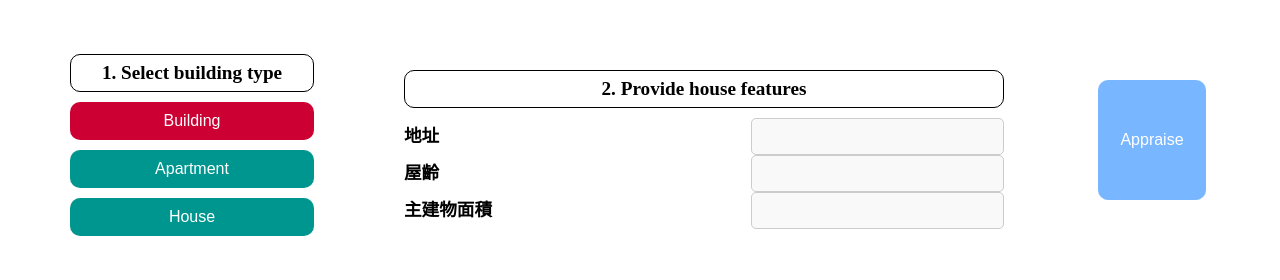
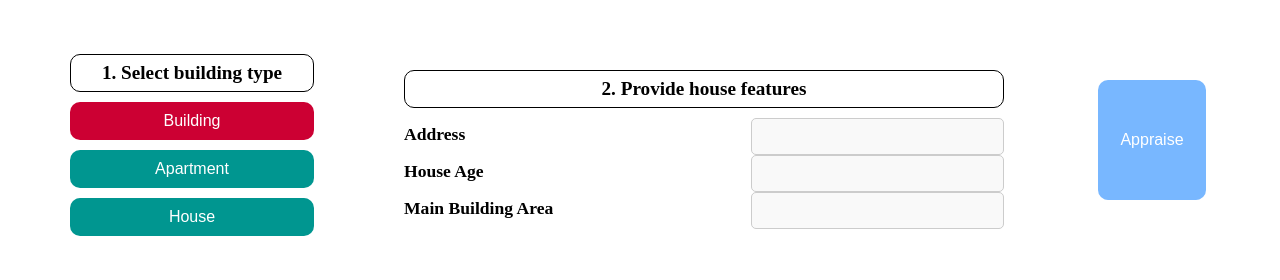
Before and after one commit to benwangtch/express_v0, a Flask app: page / in a window 1280 px wide. Shown: the part 56-336 px from the top of the page. Run offline with Flask 3, Linux system fonts and the light colour scheme; some libraries are stand-ins or nearby versions.

Commit message:
final ver 1

```diff
--- a/inference.py
+++ b/inference.py
@@ -23,5 +23,5 @@ def inference(type,inferenceData, inputData):
     gbm = joblib.load(f'./lgbm/{type}all.pkl')
     pred = gbm.predict(inferenceData)
 
-    output = {'addr':inputData['addr'],'x座標':inferenceData['x座標'][0],'y座標':inferenceData['y座標'][0],'far':inferenceData['far'][0], 'house_age':inferenceData['house_age'][0], '土地移轉總面積(坪)':inferenceData['土地移轉總面積(坪)'][0], '建物移轉總面積(坪)':inferenceData['建物移轉總面積(坪)'][0],'population_density':inferenceData['population_density'][0], '主建物面積':inferenceData['主建物面積'][0], 'n_c_1000':inferenceData['n_c_1000'][0],'price_pin':pred[0] }
+    output = {'type':inputData['type'],'addr':inputData['addr'],'x座標':inferenceData['x座標'][0],'y座標':inferenceData['y座標'][0],'far':inferenceData['far'][0], 'house_age':inferenceData['house_age'][0], '土地移轉總面積(坪)':inferenceData['土地移轉總面積(坪)'][0], '建物移轉總面積(坪)':inferenceData['建物移轉總面積(坪)'][0],'population_density':inferenceData['population_density'][0], '主建物面積':inferenceData['主建物面積'][0], 'n_c_1000':inferenceData['n_c_1000'][0],'車位移轉總面積(坪)':inferenceData['車位移轉總面積(坪)'][0],'total_floor':inferenceData['total_floor'][0],'lat':inputData['lat'],'lon':inputData['lon'],'price_pin':pred[0] }
     return output
--- a/static/scripts/map.js
+++ b/static/scripts/map.js
@@ -80,7 +80,7 @@ function buildContent(property) {
         <div>
             <i aria-hidden="true" class="fa fa-ruler fa-lg size" title="size"></i>
             <span class="fa-sr-only">size</span>
-            <span>${property.size} ft<sup>2</sup></span>
+            <span>${property.size} </span>
         </div>
         </div>
     </div>
@@ -88,17 +88,24 @@ function buildContent(property) {
   return content;
 }
 
-async function initMap(properties) {
+async function initMap(properties,lat,lon,zoom,notInit) {
   // Request needed libraries.
   const { Map } = await google.maps.importLibrary("maps");
   const { AdvancedMarkerElement } = await google.maps.importLibrary("marker");
   const { LatLng } = await google.maps.importLibrary("core");
-  const center = new LatLng(23.7000, 121.0794);
+  const center = new LatLng(lat, lon);
   const map = new Map(document.getElementById("map"), {
-    zoom: 7.5,
+    zoom: zoom,
     center,
     mapId: "4504f8b37365c3d0",
   });
+  if(notInit){
+    var marker = new google.maps.Marker({
+      position: center,
+      title:"Input Location"
+    });
+    marker.setMap(map);
+  }
 
   for (const property of properties) {
     const AdvancedMarkerElement = new google.maps.marker.AdvancedMarkerElement({
@@ -114,4 +121,4 @@ async function initMap(properties) {
   }
 }
 
-initMap(properties);
+initMap(properties,23.7000, 121.0794,7.5,false);
--- a/static/scripts/user.js
+++ b/static/scripts/user.js
@@ -62,7 +62,7 @@ async function sendData() {
     }
     xhr.send();
 
-    await sleep(7000);
+    await sleep(8000);
     loader.style.display = 'none';
     submitBtn.style.display = 'block';
 
@@ -70,11 +70,11 @@ async function sendData() {
 
 
     // add marker to map
-    initMap(result['map']);
+    initMap(result['map'],result['lat'], result['lon'],17,true);
 
     // disply result as a form
-    initTable(result['table']);
-    initOutput(result['input']);
+    initTable(result['table'],result['color']);
+    initOutput(result['input'], result['thColor']);
 }
 
 
@@ -120,14 +120,15 @@ function collectFormData() {
     }
 
 }
+roundTo = function( num, decimal ) { return Math.round( ( num + Number.EPSILON ) * Math.pow( 10, decimal ) ) / Math.pow( 10, decimal ); }
 
 function parseResponse(groupData, response) {
-    const properties = [
+    var properties = [
         {
           address: "台南市東區青年路454號",
           description: "Tainan House",
           price: "$ 305803.863048/pin",
-          type: "home",
+          type: "building",
           bed: 4,
           bath: 3,
           size: 200,
@@ -140,7 +141,7 @@ function parseResponse(groupData, response) {
           address: "台南市東區勝利路75號",
           description: "Tainan House",
           price: "$ 297682.725384/pin",
-          type: "home",
+          type: "building",
           bed: 5,
           bath: 4,
           size: 700,
@@ -153,7 +154,33 @@ function parseResponse(groupData, response) {
             address: "台南市東區青年路454號",
           description: "Tainan House",
           price: "$ 307335.567368",
-          type: "home",
+          type: "building",
+          bed: 4,
+          bath: 3,
+          size: 200,
+          position: {
+            lat: 22.990939981766,
+            lng: 120.217639999566,
+          },
+        },
+        {
+            address: "台南市東區青年路454號",
+          description: "Tainan House",
+          price: "$ 307335.567368",
+          type: "building",
+          bed: 4,
+          bath: 3,
+          size: 200,
+          position: {
+            lat: 22.990939981766,
+            lng: 120.217639999566,
+          },
+        },
+        {
+            address: "台南市東區青年路454號",
+          description: "Tainan House",
+          price: "$ 307335.567368",
+          type: "building",
           bed: 4,
           bath: 3,
           size: 200,
@@ -163,9 +190,43 @@ function parseResponse(groupData, response) {
           },
         },
     ];
-    var renderFeatures = ['addr', 'far', 'house_age', '土地移轉總面積(坪)', '建物移轉總面積(坪)', 'population_density', '主建物面積', 'n_c_1000', 'price_pin']
+    var mapRenderFeatures = ['addr','lat','lon','建物現況格局-房','建物現況格局-衛','主建物面積','price_pin']
+
+    var thColor = 0;
+    var renderFeatures = [];
+    var houseRenderFeatures = ['addr', 'far', 'house_age', '土地移轉總面積(坪)', '建物移轉總面積(坪)', 'total_floor', '車位移轉總面積(坪)','population_density', '主建物面積', 'n_c_1000', 'price_pin']
+    var apartmentRenderFeatures = ['addr', 'house_age','total_floor', '車位移轉總面積(坪)','far', '土地移轉總面積(坪)', '建物移轉總面積(坪)', 'population_density', '主建物面積', 'n_c_1000', 'price_pin']
+    var buildingRenderFeatures = ['addr', 'house_age','主建物面積','far', '土地移轉總面積(坪)', '建物移轉總面積(坪)', 'population_density','total_floor', '車位移轉總面積(坪)', 'n_c_1000', 'price_pin']
+
+    if(response['output']['type']=='apartment'){
+        renderFeatures = apartmentRenderFeatures;
+        thColor = 4;
+    }else if(response['output']['type']=='house'){
+        renderFeatures = houseRenderFeatures;
+        thColor = 5;
+    }else{
+        renderFeatures = buildingRenderFeatures;
+        thColor = 3;
+    }
+
+    var mapGroupData = [
+        ['addr','lat','lon','建物現況格局-房','建物現況格局-衛','主建物面積','price_pin'],
+        ['','','','','','',''],
+        ['','','','','','',''],
+        ['','','','','','',''],
+        ['','','','','','',''],
+        ['','','','','','','']
+    ]
+    var colors = [
+        ['地址', '容積率', '屋齡', '土地移轉總面積(坪)', 'total_floor', '車位移轉總面積(坪)', '建物移轉總面積(坪)', 'population_density', '主建物面積', 'YIMBY_1000', 'price_pin'],
+        ['black', 'black', 'black', 'black', 'black', 'black', 'black', 'black', 'black'],
+        ['black', 'black', 'black', 'black', 'black', 'black', 'black', 'black', 'black'],
+        ['black', 'black', 'black', 'black', 'black', 'black', 'black', 'black', 'black'],
+        ['black', 'black', 'black', 'black', 'black', 'black', 'black', 'black', 'black'],
+        ['black', 'black', 'black', 'black', 'black', 'black', 'black', 'black', 'black'],
+    ];
     var outputGroupData = [
-        ['地址', '容積率', '屋齡', '土地移轉總面積(坪)', '建物移轉總面積(坪)', 'population_density', '主建物面積', 'YIMBY_1000', 'price_pin'],
+        ['地址', '容積率', '屋齡', '土地移轉總面積(坪)', 'total_floor', '車位移轉總面積(坪)', '建物移轉總面積(坪)', 'population_density', '主建物面積', 'YIMBY_1000', 'price_pin'],
         ['', '1.584118', '33.232033', '3.023834', '3.483861', '4049.0', '4.679535', '112.0', '305803.863048'],
         ['', '1.584118', '33.993155', '3.023834', '3.483861', '4049.0', '4.679535', '112.0', '297682.725384'],
         ['', '1.584118', '33.993155', '3.023834', '3.483861', '6330.0', '4.679535', '112.0', '297682.725384'],
@@ -173,38 +234,161 @@ function parseResponse(groupData, response) {
         ['', '1.584118', '33.232033', '3.023834', '3.483861', '8164.0', '4.679535', '112.0', '307335.567368'],
     ];
     var outputInputData = [
-        ['地址', '容積率', '屋齡', '土地移轉總面積(坪)', '建物移轉總面積(坪)', 'population_density', '主建物面積', 'YIMBY_1000', 'price_pin'],
+        ['地址', '容積率', '屋齡', '土地移轉總面積(坪)', 'total_floor', '車位移轉總面積(坪)', '建物移轉總面積(坪)', 'population_density', '主建物面積', 'YIMBY_1000', 'price_pin'],
         ['', '1.584118', '33.232033', '3.023834', '3.483861', '4049.0', '4.679535', '112.0', '305803.863048'],
         ];
-    for (var i = 0; i < outputGroupData[0].length; i++){
+    for (var i = 0; i < renderFeatures.length; i++){
+        outputInputData[0][i] = renderFeatures[i];
+        var obj = response['output'][renderFeatures[i]];
+        if(i!=0){
+            obj = parseFloat(obj);
+            obj = roundTo(obj, 2);
+        }
+
+        outputInputData[1][i] = obj;
+
+    }
+    for (var i = 0; i < renderFeatures.length; i++){
         var obj = groupData[renderFeatures[i]];
+        outputGroupData[0][i] = renderFeatures[i];
         var j = 1;
         for (var key in obj){
           var value = obj[key];
+
+
+          if(i!=0){
+            value = parseFloat(value);
+            value = roundTo(value, 2);
+          };
           outputGroupData[j][i] = value;
+          // Get the bin color
+          if(response['output']['type']=='building'){
+            if(renderFeatures[i]=='house_age'){
+                if(value>=outputInputData[1][i]){
+                    colors[j][i] = '#cc0033';
+                } else{
+                    colors[j][i] = '#007e78';
+                }
+            }
+            if(renderFeatures[i]=='主建物面積'){
+                if(value>=outputInputData[1][i]){
+                    colors[j][i] = '#cc0033';
+                } else{
+                    colors[j][i] = '#007e78';
+                }
+            }
+          }else if(response['output']['type']=='house'){
+            if(renderFeatures[i]=='house_age'){
+                if(value>=outputInputData[1][i]){
+                    colors[j][i] = '#cc0033'
+                } else{
+                    colors[j][i] = '#007e78'
+                }
+            }
+            if(renderFeatures[i]=='far'){
+                if(value>=outputInputData[1][i]){
+                    colors[j][i] = '#cc0033'
+                } else{
+                    colors[j][i] = '#007e78'
+                }
+            }
+            if(renderFeatures[i]=='土地移轉總面積(坪)'){
+                if(value>=outputInputData[1][i]){
+                    colors[j][i] = '#cc0033'
+                } else{
+                    colors[j][i] = '#007e78'
+                }
+            }
+            if(renderFeatures[i]=='建物移轉總面積(坪)'){
+                if(value>=outputInputData[1][i]){
+                    colors[j][i] = '#cc0033'
+                } else{
+                    colors[j][i] = '#007e78'
+                }
+            }
+          }else{
+            if(renderFeatures[i]=='house_age'){
+                if(value>=outputInputData[1][i]){
+                    colors[j][i] = '#cc0033'
+                } else{
+                    colors[j][i] = '#007e78'
+                }
+            }
+            if(renderFeatures[i]=='total_floor'){
+                if(value>=outputInputData[1][i]){
+                    colors[j][i] = '#cc0033'
+                } else{
+                    colors[j][i] = '#007e78'
+                }
+            }
+            if(renderFeatures[i]=='車位移轉總面積(坪)'){
+                if(value>=outputInputData[1][i]){
+                    colors[j][i] = '#cc0033'
+                } else{
+                    colors[j][i] = '#007e78'
+                }
+            }
+          }
+          if(renderFeatures[i]=='price_pin'){
+            if(value>=outputInputData[1][i]){
+                colors[j][i] = '#cc0033'
+            } else{
+                colors[j][i] = '#007e78'
+            }
+          }
 
           j++;
         }
     }
-    console.log(response)
-    for (var i = 0; i < renderFeatures.length; i++){
-        var obj = response['output'][renderFeatures[i]];
+    // Render group five on map
 
-        outputInputData[1][i] = obj;
-        console.log(obj);
+    for (var i = 0; i < mapRenderFeatures.length; i++){
+        var obj = groupData[mapRenderFeatures[i]];
+        var j = 1;
+        for (var key in obj){
+          var value = obj[key];
+          if(i!=0){
+            value = parseFloat(value);
 
+          };
+          mapGroupData[j][i] = value;
+
+          j++;
+        }
     }
+    var id = 1;
+    //'建物現況格局-房','建物現況格局-廳','建物現況格局-衛',
+    for (const property of properties){
+        property.address = mapGroupData[id][0];
+        property.position.lat = parseFloat(mapGroupData[id][1]);
+        property.position.lng = parseFloat(mapGroupData[id][2]);
+        var tmpPrice = '$ '
+        property.type = 'house'
+        property.description = mapGroupData[id][0];
+        property.bed = parseFloat(mapGroupData[id][3]);
+        property.bath = parseFloat(mapGroupData[id][4]);
+        property.size = parseFloat(mapGroupData[id][5]);
+        property.price = tmpPrice.concat(roundTo(parseFloat(mapGroupData[id][6]),2));
+        // property.description =
+        id++;
+    }
+
+
 
     var res = {
     'map': properties,
     'table': outputGroupData,
-    'input':outputInputData
+    'color': colors,
+    'input':outputInputData,
+    'thColor':thColor,
+    'lat':response['output']['lat'],
+    'lon':response['output']['lon']
     };
 
     return res;
 }
 
-function initTable(data) {
+function initTable(data, colors) {
     var tbl = document.querySelector("#eval-table");
     var trs = tbl.getElementsByTagName('tr');
 
@@ -216,12 +400,14 @@ function initTable(data) {
             tr.removeChild(tr.lastChild);
         }
 
-        for(var j=0; j<9; j++) {
+        for(var j=0; j<11; j++) {
             if(i == 0) {
                 var emt = document.createElement('th');
+                emt.style.backgroundColor = '#C0C0C0'
             } else {
                 var emt = document.createElement('td');
             }
+            emt.style.color = colors[i][j];
             emt.innerHTML = data[i][j];
             tr.appendChild(emt);
         }
@@ -231,7 +417,7 @@ function initTable(data) {
     // desc.innerHTML = 'Based on 5 neighboring samples, predicted price is $302861.748846/pin.';
 }
 
-function initOutput(data){
+function initOutput(data, thColor){
     var tbl = document.querySelector("#table-desc");
     var trs = tbl.getElementsByTagName('tr');
 
@@ -243,12 +429,18 @@ function initOutput(data){
             tr.removeChild(tr.lastChild);
         }
 
-        for(var j=0; j<9; j++) {
+        for(var j=0; j<11; j++) {
             if(i == 0) {
                 var emt = document.createElement('th');
+                emt.style.backgroundColor = '#C0C0C0';
+
             } else {
                 var emt = document.createElement('td');
             }
+            if(j>=thColor && j!=10 && i!=0){
+                emt.style.color = '#C0C0C0';
+            }
+            // emt.style.backgroundColor = '#696969';
             emt.innerHTML = data[i][j];
             tr.appendChild(emt);
         }
--- a/templates/index.html
+++ b/templates/index.html
@@ -28,55 +28,55 @@
 				<p class="title">2. Provide house features</p>
 				<div id="building">
 					<div class="input-field">
-						<label>地址</label>
+						<label>Address</label>
 						<input type="text" name="building-address">
 					</div>
 					<div class="input-field">
-						<label>屋齡</label>
+						<label>House Age</label>
 						<input type="text" name="building-age">
 					</div>
 					<div class="input-field">
-						<label>主建物面積</label>
+						<label>Main Building Area</label>
 						<input type="text" name="building-area">
 					</div>
 				</div>
 				<div id="apartment">
 					<div class="input-field">
-						<label>地址</label>
+						<label>Address</label>
 						<input type="text" name="building-address">
 					</div>
 					<div class="input-field">
-						<label>屋齡</label>
+						<label>House Age</label>
 						<input type="text" name="building-age">
 					</div>
 					<div class="input-field">
-						<label>房屋層數</label>
+						<label>Total Floors</label>
 						<input type="text" name="house-floors">
 					</div>
 					<div class="input-field">
-						<label>車位_pin</label>
+						<label>Parking Area</label>
 						<input type="text" name="house-parking">
 					</div>
 				</div>
 				<div id="house">
 					<div class="input-field">
-						<label>地址</label>
+						<label>Address</label>
 						<input type="text" name="building-address">
 					</div>
 					<div class="input-field">
-						<label>屋齡</label>
+						<label>House Age</label>
 						<input type="text" name="building-age">
 					</div>
 					<div class="input-field">
-						<label>容積率</label>
+						<label>Floor Area Ratio</label>
 						<input type="text" name="apartment-far">
 					</div>
 					<div class="input-field">
-						<label>土地移轉總面積(坪)</label>
+						<label>Land Transfer Area</label>
 						<input type="text" name="apartment-land-area">
 					</div>
 					<div class="input-field">
-						<label>建物移轉總面積(坪)</label>
+						<label>Building Transfer Area</label>
 						<input type="text" name="apartment-building-area">
 					</div>
 				</div>
```
Also changed, not shown: reconstructFeatures.py (+42 -6 lines), 1 other file.
